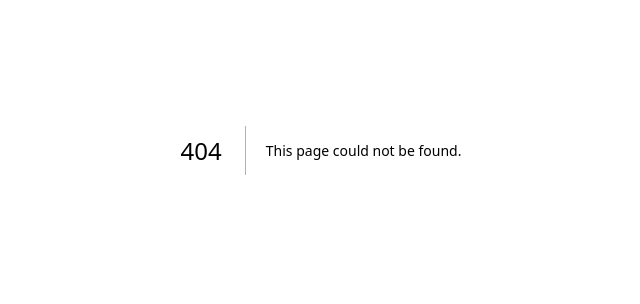
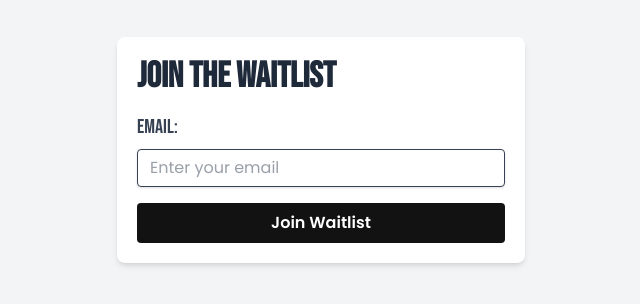
Before and after one commit to PandaBean18/coldDino, a Next.js app: page /waitlist in a window 1280 px wide. Before the commit this address had no page. Shown: the part 250-554 px from the top of the page, without its empty margins (319-959 px from the left). Built offline with nearby package versions, Linux system fonts and the light colour scheme.

Commit message:
added waitlist

```diff
--- a/app/page.tsx
+++ b/app/page.tsx
@@ -113,9 +113,20 @@ function mobileView(authUri: string, currentValue: string, currentEmail: string,
             className="mr-[10px]"
           />
         </div>
+        <br />
+        <div className="flex justify-center items-center hover:cursor-pointer" onClick={()=>{window.location.href = "/waitlist"}}>
+          <p className="text-4xl font-[500]" style={{fontFamily: "Bebas Neue"}}>Join The Waitlist</p>
+          <div className="w-[20px]"></div>
+          <Image
+            src="/arrow_white.svg"
+            height={30}
+            width={30}
+            alt="arrow"
+          />
+        </div>
       </div>
-      {/* Features */}
-      <div className="w-full p-[10px]">
+      {/* How it works */}
+      <div className="w-full p-[10px] mt-[75px]">
         <div className="w-full min-h-[100px] flex items-center border-b-5 border-[#121212]">
           <div className="w-[20%] flex flex-col items-center">
             <p className="text-7xl font-bold" style={{fontFamily: "Bebas Neue"}}>1</p>
@@ -198,7 +209,7 @@ function desktopView(authUri: string, currentValue: string, currentEmail: string
         <div className="flex justify-between h-full w-fit items-center">
           <div className="justify-evenly hidden sm:flex">
             <div className="p-[5px] flex justify-center items-center color-black text-black"><p className="border-b-1 border-white hover:border-black hover:cursor-pointer" onClick={()=>{document.getElementById("features")?.scrollIntoView({behavior: "smooth"})}}>Features</p></div>
-            <div className="p-[5px] flex justify-center items-center color-black text-black"><p className="border-b-1 border-white hover:border-black hover:cursor-pointer">Pricing</p></div>
+            <div className="p-[5px] flex justify-center items-center color-black text-black"><p className="border-b-1 border-white hover:border-black hover:cursor-pointer" onClick={()=>{window.location.href = "/waitlist"}}>Waitlist</p></div>
             <div className="p-[5px] pr-0 flex justify-center items-center color-black text-black"><p className="border-b-1 border-white hover:border-black hover:cursor-pointer" onClick={handleRedirect}>Login</p></div>
           </div>
           <div className="ml-[10px] h-[70%] pl-[15px] pr-[15px] flex justify-center items-center text-white bg-black font-medium rounded-md hover:cursor-pointer mr-[20px]" onClick={handleRedirect}>
@@ -214,7 +225,18 @@ function desktopView(authUri: string, currentValue: string, currentEmail: string
               <p style={{fontFamily: "Poppins"}}>Your Cold Emails To</p>
               <p style={{fontFamily: "Poppins"}}><span id="slots" className="bg-linear-to-r from-green-500 to-cyan-500 bg-clip-text text-transparent">{currentValue}</span></p>
               <p className="text-transparent select-none font-[300]" style={{fontFamily: "Poppins"}}>tastyBakedCookies.comm</p>
+              <div className="flex justify-start items-center hover:cursor-pointer" onClick={()=>{window.location.href = "/waitlist"}}>
+                <p className="text-5xl font-[500]" style={{fontFamily: "Bebas Neue"}}>Join The Waitlist</p>
+                <div className="w-[20px]"></div>
+                <Image
+                  src="/arrow_white.svg"
+                  height={50}
+                  width={50}
+                  alt="arrow"
+                />
+              </div>
             </div>
+
           </div>
         </div>
         <div className="w-[95vw] h-[80%] flex flex-col mbp:flex-row mbp:h-full p-[15px] mbp:justify-around mbp:w-[450px] mbp:items-center items-center">
--- /dev/null
+++ b/app/waitlist/page.tsx
@@ -0,0 +1,88 @@
+'use client'
+
+import { useState } from 'react';
+
+const WaitlistPage = () => {
+    const [email, setEmail] = useState('');
+    const [message, setMessage] = useState('');
+    const [error, setError] = useState('');
+    const [loading, setLoading] = useState(false);
+
+    const handleSubmit = async (e: any) => {
+        e.preventDefault();
+        setError('');
+        setMessage('');
+        setLoading(true);
+
+        if (!email) {
+            setError('Please enter your email address.');
+            setLoading(false);
+            return;
+        }
+
+        try {
+            const response = await fetch('/api/waitlist', {
+                method: 'POST',
+                headers: {
+                    'Content-Type': 'application/json',
+                },
+                body: JSON.stringify({ email }),
+            });
+
+            const data = await response.json();
+
+            if (response.ok) {
+                setMessage(data.message);
+                setEmail('');
+            } else {
+                setError(data.error);
+            }
+        } catch (err) {
+            console.error('Error:', err);
+            setError('An unexpected error occurred. Please try again.');
+        } finally {
+            setLoading(false);
+        }
+    };
+
+    return (
+        <div className="min-h-screen flex flex-col items-center justify-center bg-gray-100" style={{fontFamily: "Bebas Neue"}}>
+
+            <div className='w-full max-w-md p-[20px]'>
+                <div className="bg-white p-8 rounded-lg shadow-md w-full max-w-md p-[20px]">
+                    <h2 className="text-4xl font-semibold mb-4 text-gray-800" style={{fontFamily: "Bebas Neue"}}>Join The Waitlist</h2>
+                    {message && <p className="text-green-500 mb-4">{message}</p>}
+                    {error && <p className="text-red-500 mb-4">{error}</p>}
+                    <form onSubmit={handleSubmit} className="space-y-4">
+                        <div>
+                            <label htmlFor="email" className="block text-gray-700 text-xl  mb-2">
+                                Email:
+                            </label>
+                            <input
+                                type="email"
+                                id="email"
+                                value={email}
+                                onChange={(e) => setEmail(e.target.value)}
+                                required
+                                disabled={loading}
+                                className="shadow appearance-none border rounded w-full py-2 px-3 text-gray-700 leading-tight focus:outline-none focus:shadow-outline"
+                                placeholder="Enter your email"
+                                style={{fontFamily: "Poppins"}}
+                            />
+                        </div>
+                        <button
+                            type="submit"
+                            disabled={loading}
+                            className="bg-[#121212] hover:bg-[#121212] text-white font-semibold py-2 px-4 rounded focus:outline-none focus:shadow-outline w-full hover:cursor-pointer"
+                            style={{fontFamily: "Poppins"}}
+                        >
+                            {loading ? 'Joining...' : 'Join Waitlist'}
+                        </button>
+                    </form>
+                </div>
+            </div>
+        </div>
+    )
+};
+
+export default WaitlistPage;
--- a/package.json
+++ b/package.json
@@ -13,6 +13,7 @@
     "@mozilla/readability": "^0.6.0",
     "axios": "^1.8.3",
     "cookies-next": "^5.1.0",
+    "firebase": "^11.6.0",
     "jose": "^6.0.10",
     "js-cookie": "^3.0.5",
     "jsdom": "^26.0.0",
--- /dev/null
+++ b/pages/api/waitlist.ts
@@ -0,0 +1,29 @@
+import { serverTimestamp } from 'firebase/firestore';
+import { db } from '../../utils/firebase';
+import { NextApiRequest, NextApiResponse } from 'next';
+import { collection } from 'firebase/firestore';
+import { addDoc } from 'firebase/firestore';
+
+export default async function handler(req: NextApiRequest, res: NextApiResponse) {
+    if (req.method === 'POST') {
+        const { email } = req.body;
+
+        if (!email) {
+            return res.status(400).json({ error: 'Please enter your email address.' });
+        }
+
+        try {
+            const waitlistCollectionRef = collection(db, 'waitlist');
+            await addDoc(waitlistCollectionRef, {
+                email: email,
+                timestamp: serverTimestamp(),
+            });
+            return res.status(200).json({ message: 'You have successfully joined the waitlist!' });
+        } catch (err) {
+            console.error('Error adding to waitlist:', err);
+            return res.status(500).json({ error: 'Failed to join the waitlist. Please try again later.' });
+        }
+    } else {
+        res.status(405).json({ error: 'Method Not Allowed' });
+    }
+}
--- /dev/null
+++ b/utils/firebase.js
@@ -0,0 +1,25 @@
+import { initializeApp, getApps } from 'firebase/app';
+import { getFirestore } from 'firebase/firestore';
+
+const firebaseConfig = {
+    apiKey: process.env.FIREBASE_API_KEY,
+    authDomain: process.env.FIREBASE_AUTH_DOMAIN,
+    projectId: process.env.FIREBASE_PROJECT_ID,
+    storageBucket: process.env.FIREBASE_STORAGE_BUCKET,
+    messagingSenderId: process.env.FIREBASE_MESSAGING_SENDER_ID,
+    appId: process.env.FIREBASE_APP_ID,
+    measurementId: process.env.FIREBASE_MEASUREMENT_ID
+  };
+
+let firebaseApp;
+if (!getApps().length) {
+  firebaseApp = initializeApp(firebaseConfig);
+} else {
+  firebaseApp = getApps()[0];
+}
+
+const db = getFirestore(firebaseApp);
+
+console.log(db);
+
+export { db };
```
Also changed, not shown: public/arrow_white.svg (added), 1 other file (tests, documents, lock files or other folders).
